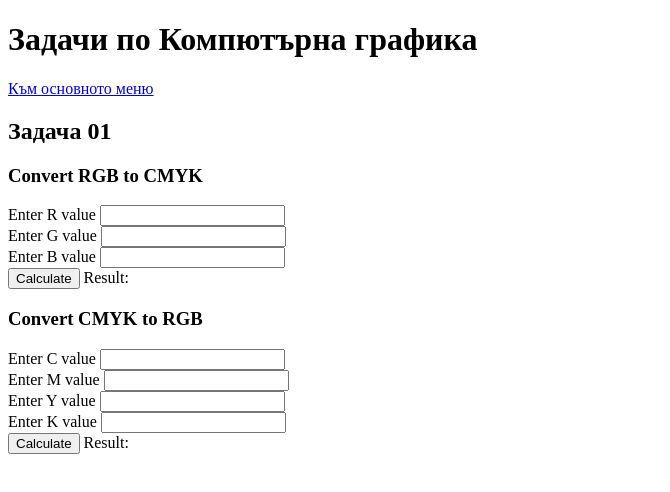
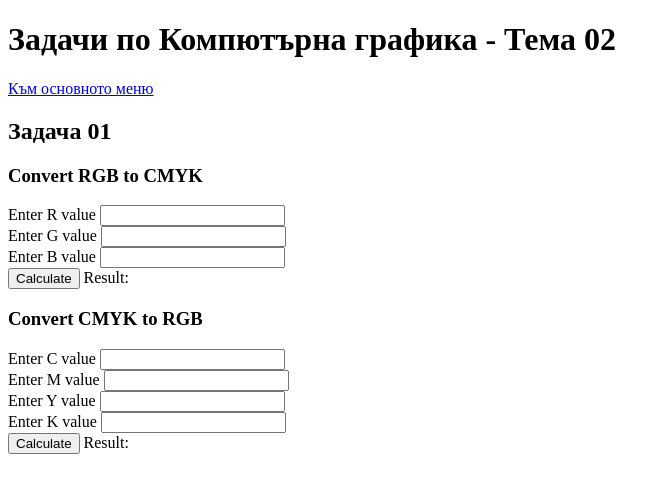
Before and after one commit to YanaSlavcheva/bfu-projects, a plain HTML site: page computer-graphics/lecture01.html in a window 1280 px wide. Shown: the whole page, without its empty margins (0-670 px from the left). Drawn offline with Linux system fonts and the light colour scheme.

Commit message:
Updated texts

```diff
--- a/computer-graphics/lecture01.html
+++ b/computer-graphics/lecture01.html
@@ -1,13 +1,13 @@
 <!doctype html>
 <html lang="en">
     <meta charset="utf-8">
-    <title>Computer Graphics Tasks ofr BFU</title>
+    <title>Computer Graphics Tasks ofr BFU - Lecture 01</title>
 </html>
 <head>
 </head>
 <body>
     <main>
-        <h1>Задачи по Компютърна графика</h1>
+        <h1>Задачи по Компютърна графика - Тема 02</h1>
         <a href="index.html">Към основното меню</a>
         <section>
             <h2>Задача 01</h2>
```
